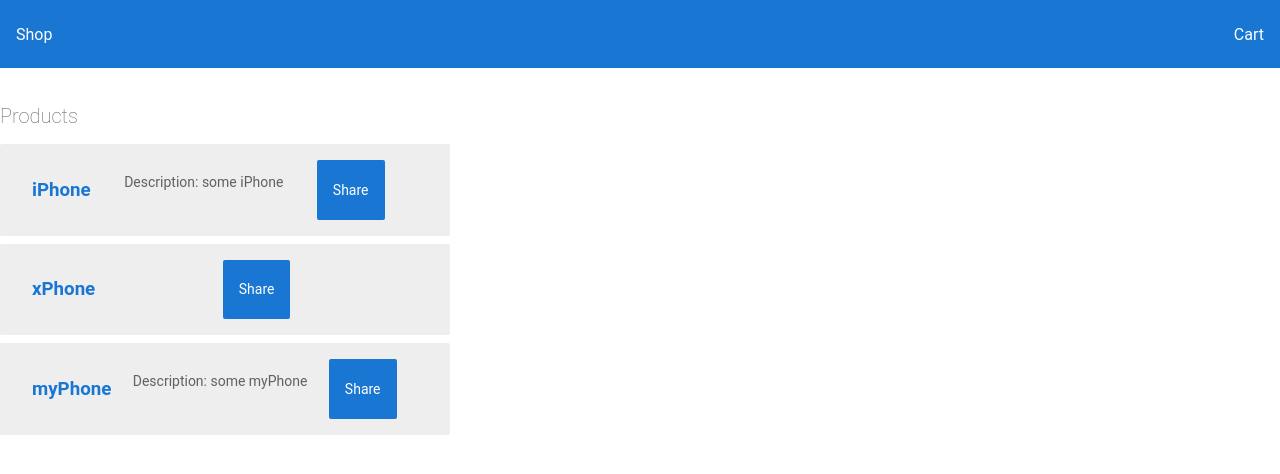
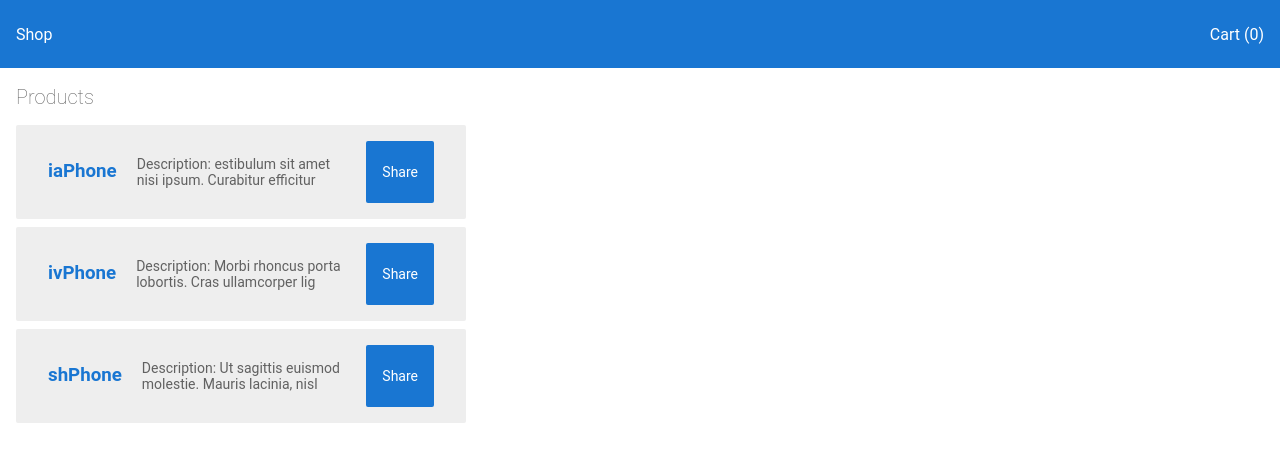
Before and after one commit to LukaszSarzynski/Angular-heroes, an Angular app: page / in a window 1280 px wide. Shown: the top 474 px of the page. Built offline with nearby package versions, Linux system fonts and the light colour scheme.

Commit message:
small tuning app header componet with coutner more infomation in start products

```diff
--- a/src/app/app.component.html
+++ b/src/app/app.component.html
@@ -1,6 +1,5 @@
-<section id="app-top-bar">
-  <a [title]="'Shop'" [routerLink]="['']">Shop</a>
-  <a [title]="'Your Cart'" [routerLink]="['your-cart']">Cart</a>
-</section>
+<app-header></app-header>
 
-<router-outlet></router-outlet>
+<div class="container">
+  <router-outlet></router-outlet>
+</div>
--- a/src/app/app.module.ts
+++ b/src/app/app.module.ts
@@ -8,6 +8,7 @@ import { ProductAlertComponent } from './product-alert/product-alert.component';
 import { ProductDetailsComponent } from './product-details/product-details.component';
 import { CartComponent } from './cart/cart.component';
 import { CartService } from './cart.service';
+import { HeaderComponent } from './navigation/header/header.component';
 
 @NgModule({
   declarations: [
@@ -15,7 +16,8 @@ import { CartService } from './cart.service';
     ProductsListComponent,
     ProductAlertComponent,
     ProductDetailsComponent,
-    CartComponent
+    CartComponent,
+    HeaderComponent
   ],
   imports: [
     BrowserModule,
--- a/src/app/cart.service.ts
+++ b/src/app/cart.service.ts
@@ -18,6 +18,12 @@ export class CartService {
   }
 
   remove(product) {
-    return this.products = this.products.filter(v => v.name !== product.name);
+    // return this.products = this.products.filter(v => v.name !== product.name);
+    this.products.splice(this.products.indexOf(product), 1); // remove only one elemets
+    return this.products;
+  }
+
+  countIteam(): number {
+    return this.products.length;
   }
 }
--- /dev/null
+++ b/src/app/navigation/header/header.component.html
@@ -0,0 +1,4 @@
+<section id="app-top-bar">
+  <a [title]="'Shop'" [routerLink]="['']">Shop</a>
+  <a [title]="'Your Cart'" [routerLink]="['your-cart']">Cart ({{cardService.countIteam()}})</a>
+</section>
--- /dev/null
+++ b/src/app/navigation/header/header.component.ts
@@ -0,0 +1,16 @@
+import { Component, OnInit } from '@angular/core';
+import { CartService } from 'src/app/cart.service';
+
+@Component({
+  selector: 'app-header',
+  templateUrl: './header.component.html',
+  styleUrls: ['./header.component.css']
+})
+export class HeaderComponent implements OnInit {
+
+  constructor(public cardService: CartService) { }
+
+  ngOnInit() {
+  }
+
+}
--- a/src/app/products-list/products-list.component.css
+++ b/src/app/products-list/products-list.component.css
@@ -0,0 +1 @@
+p { margin: 15px 20px }
--- a/src/app/products-list/products-list.component.html
+++ b/src/app/products-list/products-list.component.html
@@ -7,7 +7,7 @@
         </a>
   </h3>
   <p *ngIf="product.description">
-    Description: {{product.description}}
+    Description: {{product.description | slice:0:50}}
   </p>
   <button (click)="shareWindow()">Share</button>
   <app-product-alert [product]="product" (notify)="onNotify()"></app-product-alert>
--- a/src/app/static-products.ts
+++ b/src/app/static-products.ts
@@ -1,17 +1,17 @@
 export const aStaticProducts = [
   {
-    name: 'iPhone',
+    name: 'iaPhone',
     price: 900,
-    description: 'some iPhone'
+    description: 'estibulum sit amet nisi ipsum. Curabitur efficitur laoreet iaculis. Donec ligula nisi, sagittis eget elit nec, pulvinar vestibulum augue. In lacinia purus lectus, in rutrum ligula rutrum nec. Vivamus at ante orci. Nulla facilisi. Etiam finibus, nisl ut convallis finibus, elit nulla commodo dui, in aliquam nulla ligula vitae nulla. Sed vel sem a ante mattis auctor eget vitae mauris. Donec pharetra fermentum luctus. Vestibulum dignissim, enim eu aliquam tristique, ipsum turpis aliquet metus, in sagittis eros massa a lectus. Nam dui orci, tristique rhoncus massa eget, molestie porta elit. Nulla a erat et odio bibendum facilisis et sodales dui. Maecenas elit nunc, egestas id mauris vel, dignissim laoreet mauris. Fusce ullamcorper finibus posuere. Vivamus luctus convallis ante. Vivamus venenatis imperdiet imperdiet.'
   },
   {
-    name: 'xPhone',
+    name: 'ivPhone',
     price: 99,
-    description: ''
+    description: 'Morbi rhoncus porta lobortis. Cras ullamcorper ligula quis ipsum aliquam, convallis condimentum mi pharetra. Sed at tortor neque. Pellentesque vel eros non erat vestibulum varius id vel tellus. Curabitur eget dapibus ex. Duis tincidunt urna luctus blandit efficitur. Vivamus vel rhoncus nisl. Vestibulum non arcu facilisis, finibus ex sit amet, sagittis nunc.'
   },
   {
-    name: 'myPhone',
+    name: 'shPhone',
     price: 201,
-    description: 'some myPhone'
+    description: 'Ut sagittis euismod molestie. Mauris lacinia, nisl accumsan laoreet eleifend, magna leo hendrerit lectus, eu ultricies arcu felis quis sapien. Nam eget lacinia metus, id faucibus felis. Donec et ullamcorper ligula, vehicula lobortis nisi. In hac habitasse platea dictumst. Vestibulum tincidunt ut odio eget posuere. Suspendisse elementum libero sit amet porta rutrum. Donec at laoreet nisi, a commodo lorem. In sollicitudin vel nulla rhoncus scelerisque. Ut porttitor, velit sed condimentum tincidunt, nisi lacus tempus erat, ut faucibus tellus quam vitae urna. Etiam bibendum dignissim fermentum. Aenean consequat ex et venenatis sollicitudin. Sed vel mattis odio. Maecenas arcu purus, ullamcorper vitae pharetra malesuada, euismod non enim. Pellentesque quis est vitae enim viverra venenatis sed sed ligula. Sed in condimentum tortor.'
   }
 ];
```
Also changed, not shown: src/app/navigation/header/header.component.css (added), 1 other file (tests, documents, lock files or other folders).
